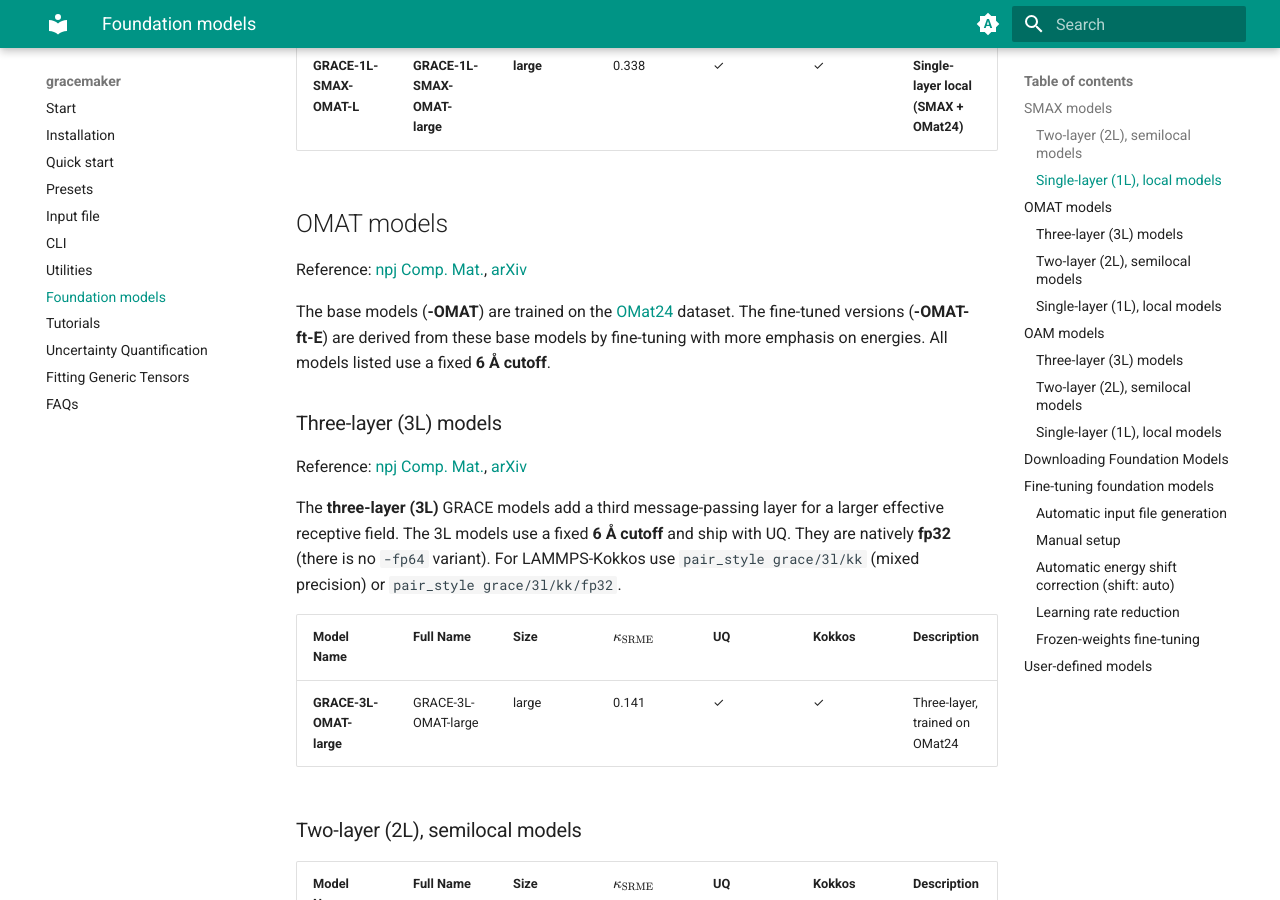
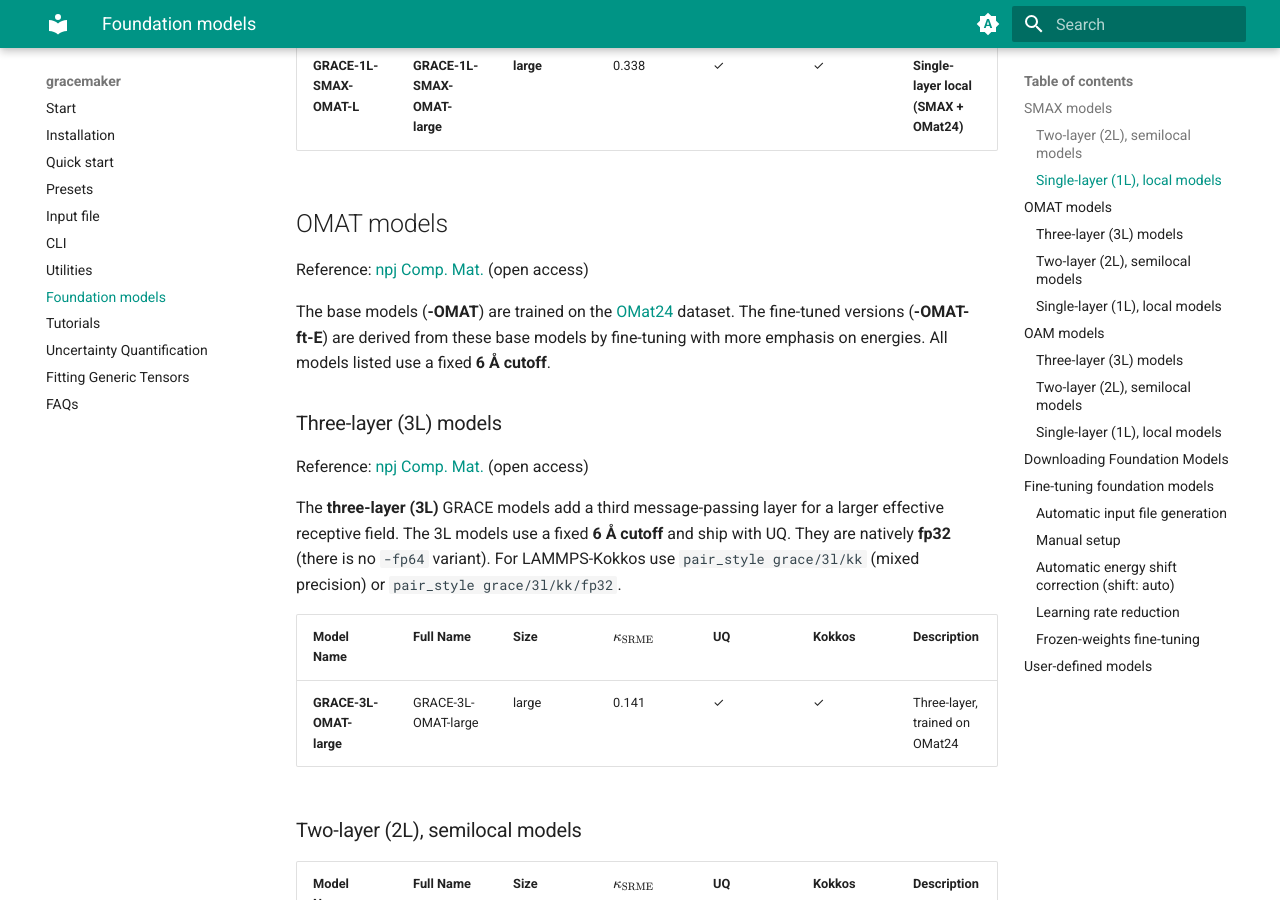
Before and after one commit to ICAMS/grace-tensorpotential, an MkDocs documentation site: the page built from docs/gracemaker/foundation.md, in a window 1280 px wide and 900 px high, scrolled down 1817 px. Built offline with MkDocs 1.6.1 and Material for MkDocs 9.7.7, drawn with Linux system fonts in a browser that asks for light colours.

Commit message:
docs: drop the arXiv links next to the npj Comput. Mater. reference
The published npj Computational Materials article is open access, so the
preprint link adds nothing. The SMAX reference keeps its arXiv link — that
paper has no journal version listed here.

Co-Authored-By: Claude Opus 5 <noreply@anthropic.com>
Claude-Session: https://claude.ai/code/session_017yByUFgshfVswSi5Yo6HJH

```diff
--- a/docs/gracemaker/foundation.md
+++ b/docs/gracemaker/foundation.md
@@ -55,7 +55,7 @@ They offer the best balance of structural robustness (from SMAX) and high-precis
 
 ## OMAT models
 
-Reference: [npj Comp. Mat.](https://www.nature.com/articles/s41524-026-01979-1), [arXiv](https://arxiv.org/abs/2508.17936)
+Reference: [npj Comp. Mat.](https://www.nature.com/articles/s41524-026-01979-1) (open access)
 
 The base models (**-OMAT**) are trained on the [OMat24](https://huggingface.co/datasets/fairchem/OMAT24#omat24-dataset) dataset.
 The fine-tuned versions (**-OMAT-ft-E**) are derived from these base models by fine-tuning with more emphasis on energies.
@@ -64,7 +64,7 @@ The fine-tuned versions (**-OMAT-ft-E**) are derived from these base models by f
 
 ### Three-layer (3L) models
 
-Reference: [npj Comp. Mat.](https://www.nature.com/articles/s41524-026-01979-1), [arXiv](https://arxiv.org/abs/2508.17936)
+Reference: [npj Comp. Mat.](https://www.nature.com/articles/s41524-026-01979-1) (open access)
 
 The **three-layer (3L)** GRACE models add a third message-passing layer for a larger
 effective receptive field. The 3L models use a fixed **6 Å cutoff** and ship with UQ. They are
@@ -102,7 +102,7 @@ natively **fp32** (there is no `-fp64` variant). For LAMMPS-Kokkos use
 
 ## OAM models
 
-Reference: [npj Comp. Mat.](https://www.nature.com/articles/s41524-026-01979-1), [arXiv](https://arxiv.org/abs/2508.17936)
+Reference: [npj Comp. Mat.](https://www.nature.com/articles/s41524-026-01979-1) (open access)
 
 These models are first pre-trained on **OMat24** and then fine-tuned on a combination of the [sAlex](https://huggingface.co/datasets/fairchem/OMAT24#salex-dataset) dataset (10.4M structures) and the [MPtraj](https://figshare.com/articles/dataset/Materials_Project_Trjectory_MPtrj_Dataset/23713842?file=41619375) dataset (1.58M structures).
 
```
